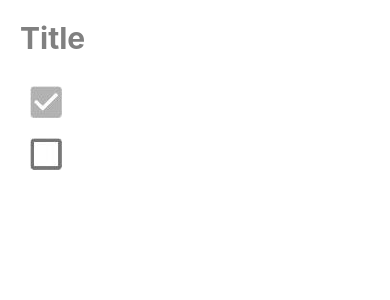
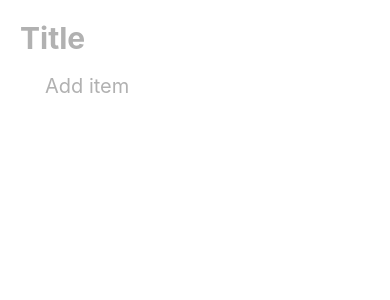
Before and after one commit to jacwah/spark, a React Native app: screen / in a window 390 px wide. Shown: the top 300 px of the page. Built offline with nearby package versions, Linux system fonts and the light colour scheme.

Commit message:
Add items, focus, and nicer scroll

```diff
--- a/App.js
+++ b/App.js
@@ -4,11 +4,14 @@ import {TouchableWithoutFeedback, TouchableOpacity, Image, Switch, TextInput,Saf
 const checkImage = require('./check.jpeg');
 const uncheckImage = require('./uncheck.jpeg');
 const crossImage = require('./x.jpeg');
+const plusImage = require('./+.jpeg');
 
 class CheckList extends Component {
   constructor(props) {
     super(props);
-    this.state = {items: [{key: "1", text: "Hej", checked: true}, {key: "2", text: "Yo", checked: false}]};
+    this.nextKey = 1;
+    this.state = {items: [], title: ''};
+    this.inputRefs = {};
   }
 
   render() {
@@ -17,10 +20,14 @@ class CheckList extends Component {
         <FlatList
           data={this.state.items}
           keyboardShouldPersistTaps="handled"
+          keyboardDismissMode="interactive"
+          ListHeaderComponent={<ListTitle value={this.state.title} onChange={(title) => this.setState({title: title})}/>}
+          ListFooterComponent={<AddItemButton onAddItem={this.addItem.bind(this)}/>}
           renderItem={({item}) =>
             <CheckListItem
               key={item.key}
               text={item.text}
+              inputRef={this.inputRefs[item.key]}
               checked={item.checked}
               onChangeText={this.setText.bind(this, item.key)}
               onRemove={this.removeItem.bind(this, item.key)}
@@ -30,6 +37,15 @@ class CheckList extends Component {
         />
       </View>
     );
+  }
+
+  addItem() {
+    this.setState(({items}) => {
+      let key = this.nextKey++;
+      key = key.toString();
+      this.inputRefs[key] = React.createRef();
+      return {items: [...items, {key: key, text: '', checked: false}]};
+    });
   }
 
   mapCopiedItem(key, fn) {
@@ -50,11 +66,23 @@ class CheckList extends Component {
   }
 
   removeItem(key) {
+    let nextFocus = null;
     this.setState(({items}) => ({items:
-      items.filter((item) => {
-        return item.key !== key;
+      items.filter((item, index) => {
+        if (item.key === key) {
+          nextFocus = index - 1;
+          return false;
+        }
+        return true;
       })
-    }));
+    }), () => {
+      delete this.inputRefs[key];
+      if (this.state.items.length > 0) {
+        if (nextFocus < 0)
+          nextFocus = 0;
+        this.inputRefs[this.state.items[nextFocus].key].current.focus();
+      }
+    });
   }
 
   toggleChecked(key) {
@@ -63,6 +91,31 @@ class CheckList extends Component {
       return item;
     });
   }
+}
+
+function ListTitle(props) {
+  return (
+    <TextInput
+      style={{fontWeight: 'bold', marginBottom: 20, marginTop: 20, fontSize: 30}}
+      placeholder={'Title'}
+      placeholderTextColor={'#b1b1b1'}
+      value={props.value}
+      onChangeText={props.onChange}
+    />
+  );
+}
+
+function AddItemButton(props) {
+  return (
+    <TouchableWithoutFeedback onPress={props.onAddItem}>
+      <View style={{flex: 0, flexDirection: 'row', alignItems: 'center', justifyContent: 'flex-start', margin: 10}}>
+        <View style={{width: 32, height: 32, flex: 0, justifyContent: 'center', alignItems: 'center'}}>
+          <Image source={plusImage} style={{flex: 0}}/>
+        </View>
+        <Text style={{flex: 1, marginLeft: 15, fontSize: 20, color: '#b1b1b1'}}>Add item</Text>
+      </View>
+    </TouchableWithoutFeedback>
+  );
 }
 
 class CheckListItem extends Component {
@@ -86,6 +139,8 @@ class CheckListItem extends Component {
         <TextInput
           style={{flex: 1, marginLeft: 15, fontSize: 20}}
           value={this.props.text}
+          autoFocus={true}
+          ref={this.props.inputRef}
           onChangeText={this.props.onChangeText}
           onFocus={() => this.setState({removable: true})}
           onBlur={() => this.setState({removable: false})}
@@ -109,8 +164,7 @@ export default class App extends Component {
   render() {
     return (
       <SafeAreaView style={{flex: 1}}>
-        <View style={{flex: 1, margin: 20}}>
-          <TextInput style={{fontWeight: 'bold', marginBottom: 20, fontSize: 30}} placeholder={'Title'} placeholderTextColor={'gray'}/>
+        <View style={{flex: 1, marginLeft: 20, marginRight: 20}}>
           <CheckList/>
         </View>
       </SafeAreaView>
```
